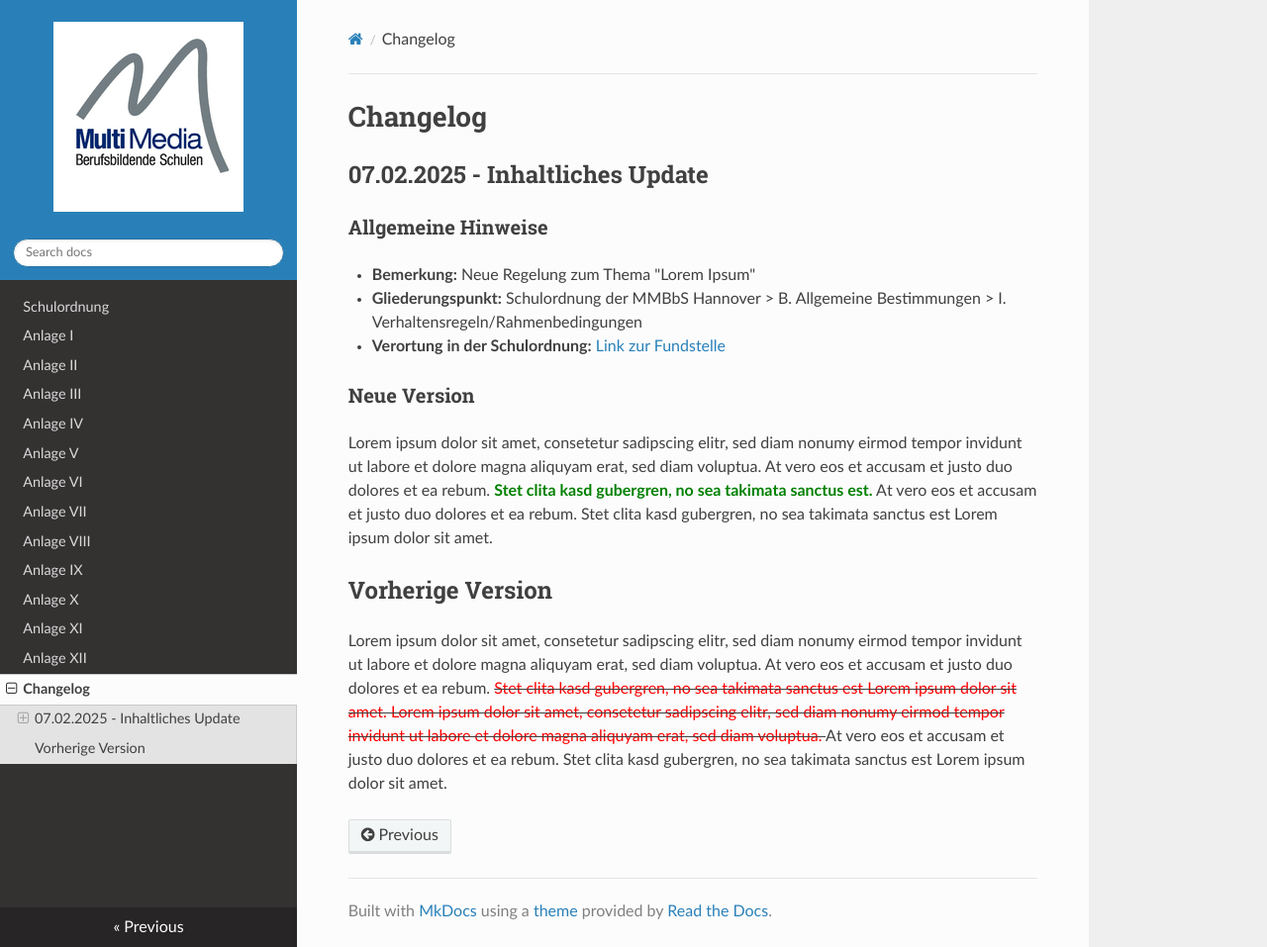
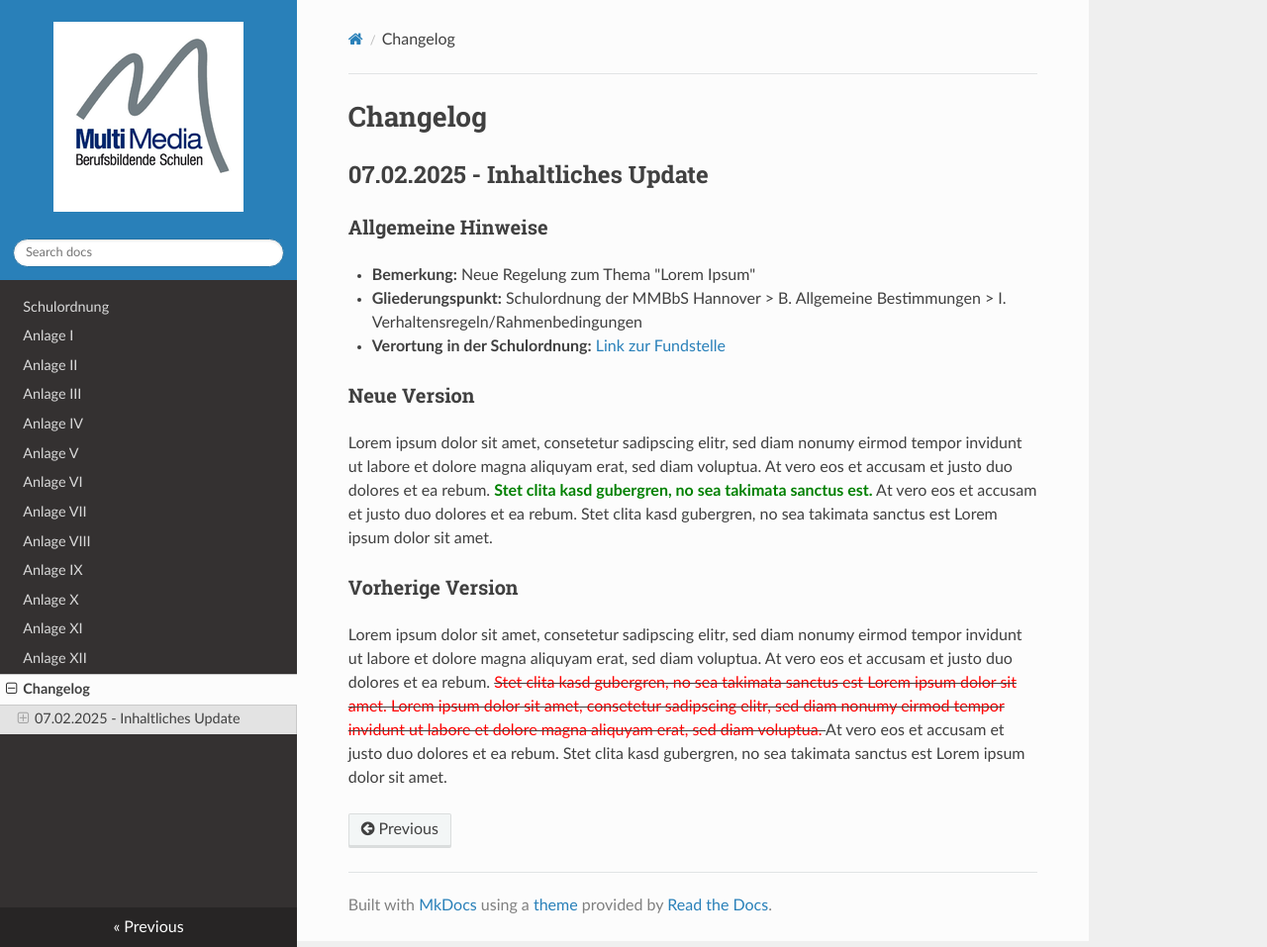
Before and after one commit to herr-nm/MMBbS_Schulordnung, an MkDocs documentation site: the page built from docs/changelog.md, in a window 1280 px wide and 957 px high. Shown: the whole window at 99% size. Built offline with MkDocs 1.6.1, drawn with Linux system fonts in a browser that asks for light colours; nearby versions of some CDN libraries.

Commit message:
Überschriftsordnung angepasst

```diff
--- a/docs/changelog.md
+++ b/docs/changelog.md
@@ -12,7 +12,7 @@
 
 Lorem ipsum dolor sit amet, consetetur sadipscing elitr, sed diam nonumy eirmod tempor invidunt ut labore et dolore magna aliquyam erat, sed diam voluptua. At vero eos et accusam et justo duo dolores et ea rebum. <span style="color:green">**Stet clita kasd gubergren, no sea takimata sanctus est.**</span> At vero eos et accusam et justo duo dolores et ea rebum. Stet clita kasd gubergren, no sea takimata sanctus est Lorem ipsum dolor sit amet.
 
-## Vorherige Version
+### Vorherige Version
 
 Lorem ipsum dolor sit amet, consetetur sadipscing elitr, sed diam nonumy eirmod tempor invidunt ut labore et dolore magna aliquyam erat, sed diam voluptua. At vero eos et accusam et justo duo dolores et ea rebum. <s><span style="color:red"> Stet clita kasd gubergren, no sea takimata sanctus est Lorem ipsum dolor sit amet. Lorem ipsum dolor sit amet, consetetur sadipscing elitr, sed diam nonumy eirmod tempor invidunt ut labore et dolore magna aliquyam erat, sed diam voluptua. </span></s> At vero eos et accusam et justo duo dolores et ea rebum. Stet clita kasd gubergren, no sea takimata sanctus est Lorem ipsum
 dolor sit amet.
```
